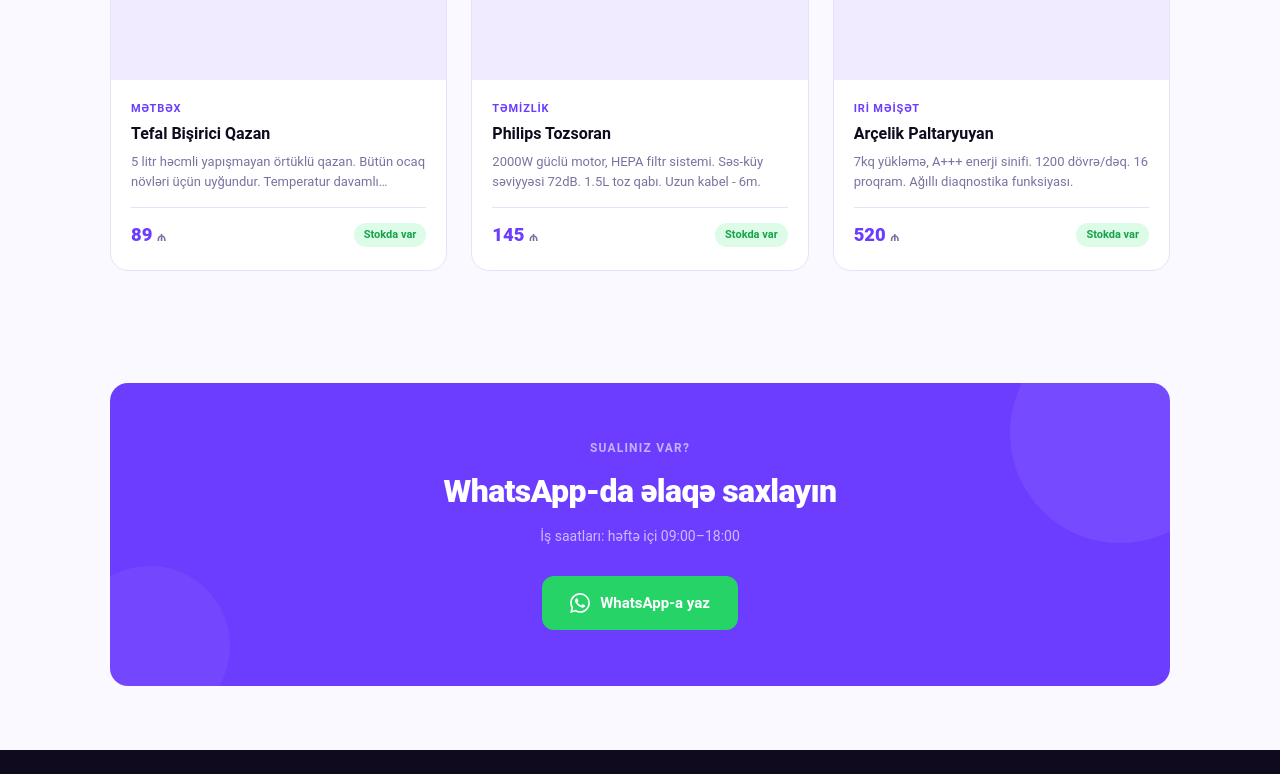
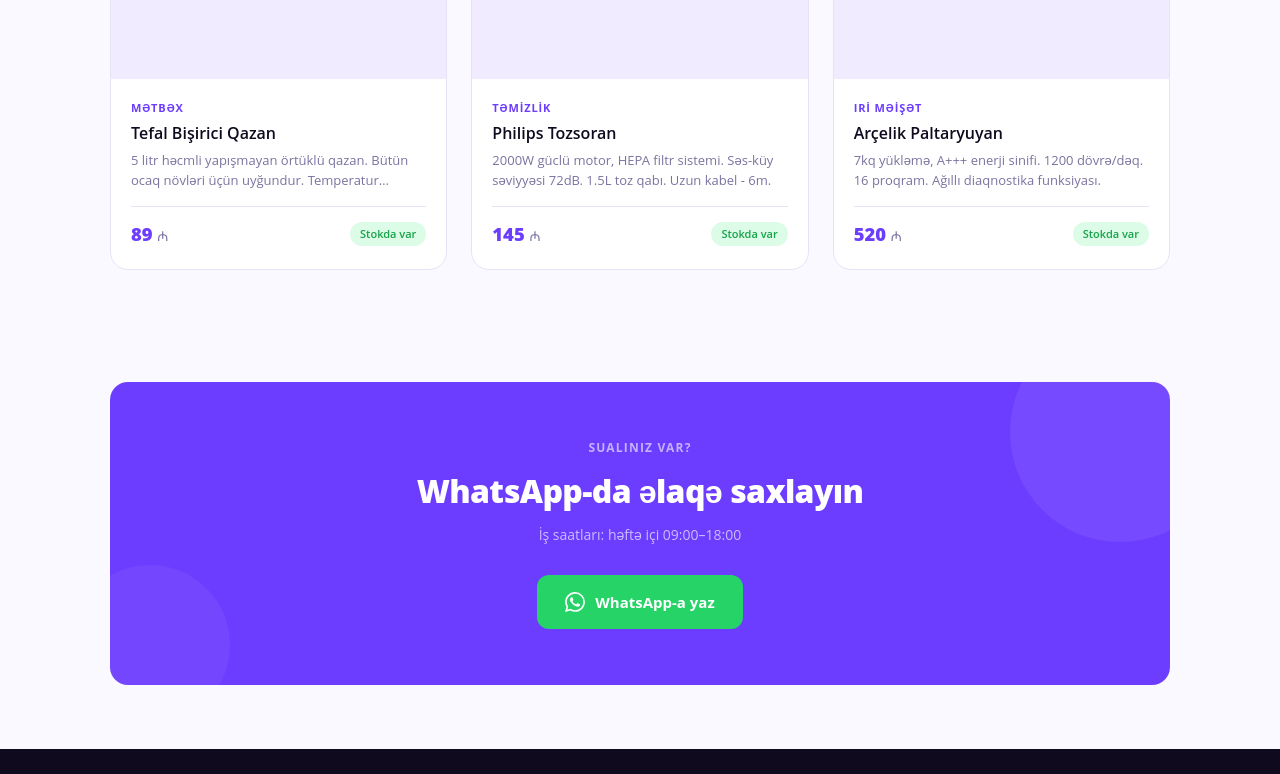
Before and after one commit to 1skippiks1-ops/demo-site, a plain HTML site: page index.html in a window 1280 px wide. Shown: the part 713-1487 px from the top of the page. Drawn offline with Linux system fonts and the light colour scheme.

Commit message:
Update style.css

```diff
--- a/css/style.css
+++ b/css/style.css
@@ -25,7 +25,7 @@
 }
 
 body {
-  font-family: 'Roboto', Arial, sans-serif;
+  font-family: 'Open Sans', sans-serif;
   background: var(--bg);
   color: var(--ink);
   line-height: 1.6;
```
